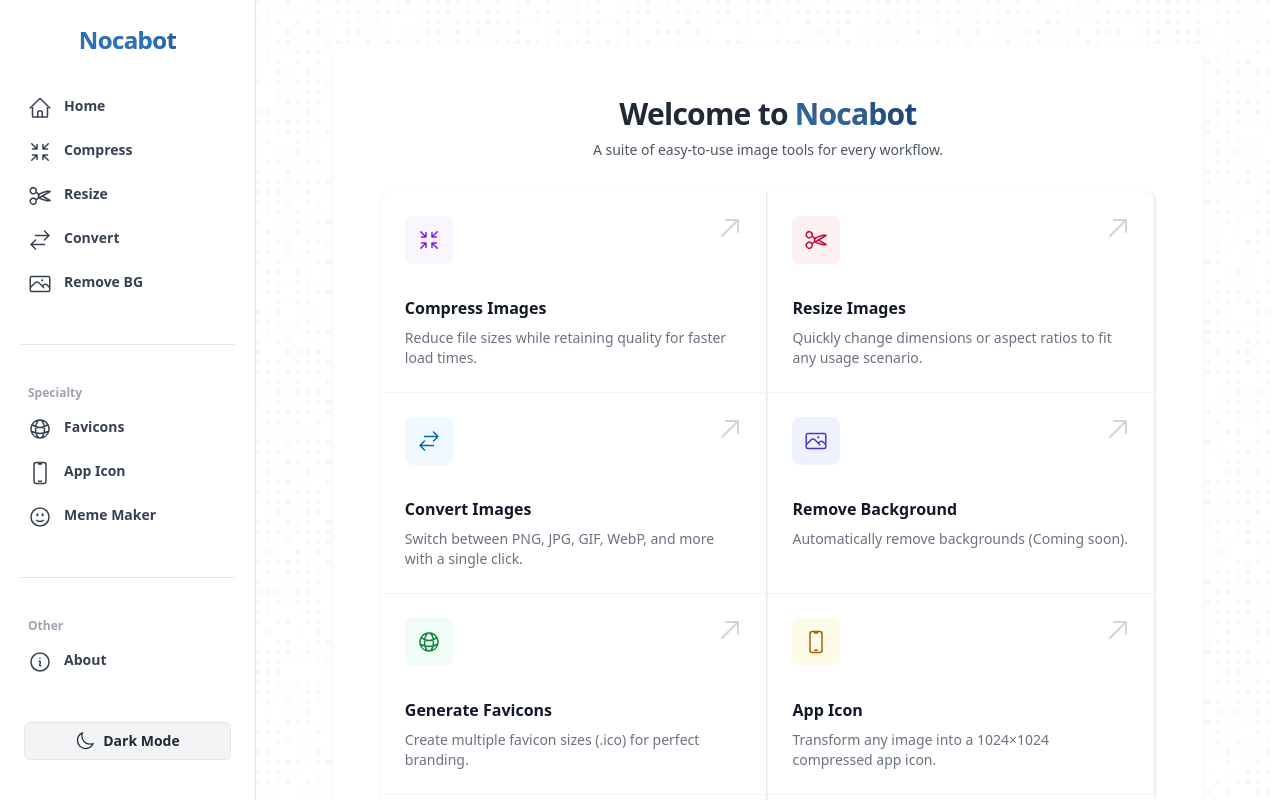
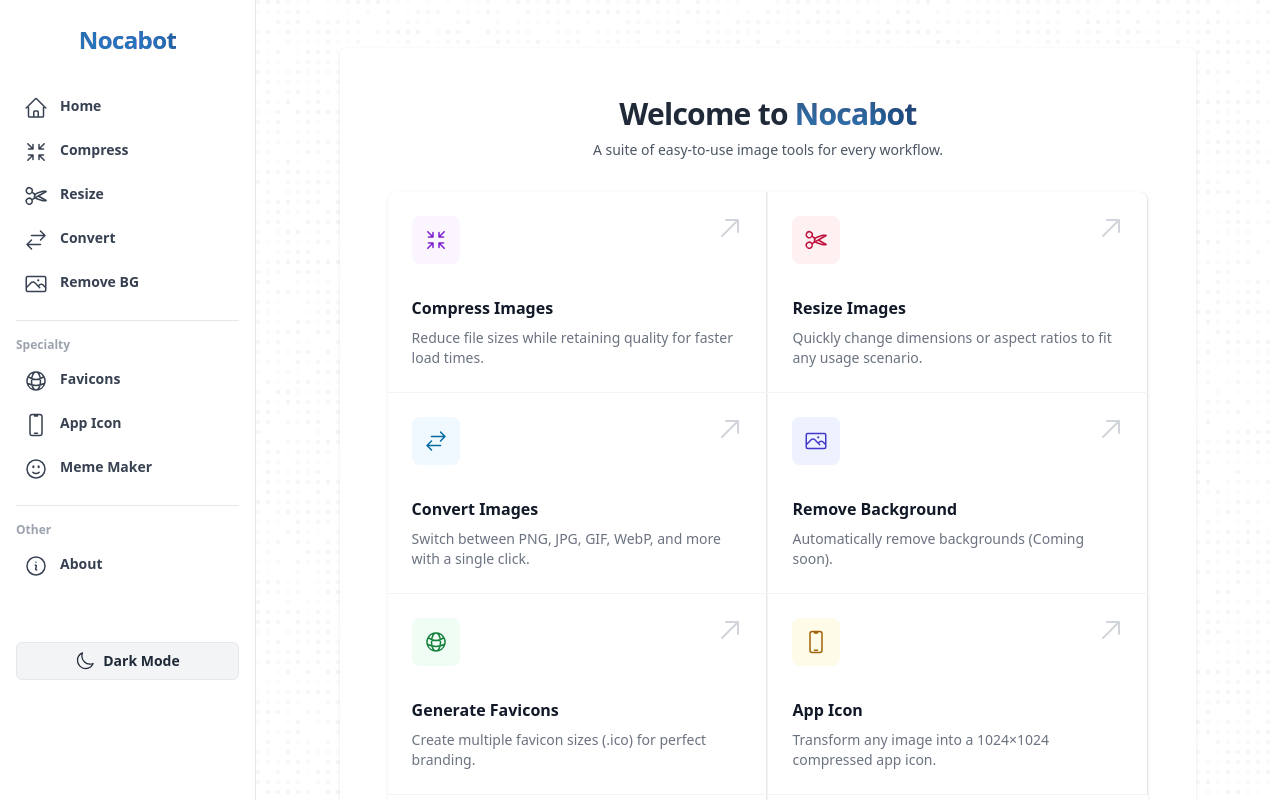
Before and after one commit to kbrycz/nocabot, a Next.js app: page / in a window 1280 px wide. Shown: the top 800 px of the page. Built offline with nearby package versions, Linux system fonts and the light colour scheme.

Commit message:
fix header

```diff
--- a/src/app/LayoutClient.js
+++ b/src/app/LayoutClient.js
@@ -3,19 +3,19 @@
 import React, { useState, useEffect } from "react";
 import Link from "next/link";
 import {
+  HomeIcon,
+  ArrowsPointingInIcon,
+  ScissorsIcon,
   ArrowsRightLeftIcon,
   PhotoIcon,
   GlobeAltIcon,
-  ScissorsIcon,
-  HomeIcon,
-  ArrowsPointingInIcon,
   DevicePhoneMobileIcon,
+  FaceSmileIcon,
+  InformationCircleIcon,
   Bars3Icon,
   XMarkIcon,
   MoonIcon,
   SunIcon,
-  InformationCircleIcon,
-  FaceSmileIcon,
 } from "@heroicons/react/24/outline";
 
 import { ImageProvider } from "@/context/ImageProvider";
@@ -43,31 +43,30 @@
   { name: "About", href: "/about", icon: <InformationCircleIcon className="h-6 w-6" /> },
 ];
 
+/** The sidebar nav content */
 function SidebarContent({ onLinkClick, darkMode, toggleDarkMode }) {
   return (
-    <nav className="relative flex flex-col h-full">
-      {/* Brand */}
-      <Link href="/" onClick={onLinkClick} className="mt-4 block text-center">
+    <div className="flex flex-col px-4 py-6">
+      {/* Brand at top */}
+      <Link href="/" onClick={onLinkClick} className="block text-center">
         <AuroraText className="text-2xl font-bold tracking-tight text-gray-800 dark:text-gray-100">
           Nocabot
         </AuroraText>
       </Link>
 
-      <ul className="mt-8 flex flex-col gap-y-6 overflow-y-auto px-1 w-full">
-        {/* Features */}
-        <li>
-          <ul className="space-y-1">
+      {/* Features section */}
+      <ul className="mt-8 space-y-1">
         {featuresNav.map((item) => (
           <li key={item.name}>
             <Link
               href={item.href}
+              onClick={onLinkClick}
               className="
                 group flex gap-x-3 rounded-md p-2 text-sm font-semibold
                 text-gray-700 dark:text-gray-200
                 hover:bg-blue-50 dark:hover:bg-gray-700
                 hover:text-blue-600 dark:hover:text-white
               "
-                  onClick={onLinkClick}
             >
               {item.icon}
               {item.name}
@@ -75,15 +74,11 @@
           </li>
         ))}
       </ul>
-        </li>
 
-        <li>
       <hr className="my-4 border-gray-200 dark:border-gray-700" />
-        </li>
 
-        {/* Specialty */}
-        <li>
-          <div className="mb-2 px-2 text-xs font-semibold text-gray-400 dark:text-gray-500">
+      {/* Specialty section */}
+      <div className="mb-2 text-xs font-semibold text-gray-400 dark:text-gray-500">
         Specialty
       </div>
       <ul className="space-y-1">
@@ -91,13 +86,13 @@
           <li key={item.name}>
             <Link
               href={item.href}
+              onClick={onLinkClick}
               className="
                 group flex gap-x-3 rounded-md p-2 text-sm font-semibold
                 text-gray-700 dark:text-gray-200
                 hover:bg-blue-50 dark:hover:bg-gray-700
                 hover:text-blue-600 dark:hover:text-white
               "
-                  onClick={onLinkClick}
             >
               {item.icon}
               {item.name}
@@ -105,15 +100,11 @@
           </li>
         ))}
       </ul>
-        </li>
 
-        <li>
       <hr className="my-4 border-gray-200 dark:border-gray-700" />
-        </li>
 
-        {/* Other */}
-        <li>
-          <div className="mb-2 px-2 text-xs font-semibold text-gray-400 dark:text-gray-500">
+      {/* Other section */}
+      <div className="mb-2 text-xs font-semibold text-gray-400 dark:text-gray-500">
         Other
       </div>
       <ul className="space-y-1">
@@ -121,13 +112,13 @@
           <li key={item.name}>
             <Link
               href={item.href}
+              onClick={onLinkClick}
               className="
                 group flex gap-x-3 rounded-md p-2 text-sm font-semibold
                 text-gray-700 dark:text-gray-200
                 hover:bg-blue-50 dark:hover:bg-gray-700
                 hover:text-blue-600 dark:hover:text-white
               "
-                  onClick={onLinkClick}
             >
               {item.icon}
               {item.name}
@@ -135,15 +126,13 @@
           </li>
         ))}
       </ul>
-        </li>
-      </ul>
 
-      {/* Dark Mode Toggle => we put an even bigger margin-top to separate */}
-      <div className="mt-10 mb-4 px-2">
+      {/* Extra spacing, then Dark Mode button */}
+      <div className="mt-8 pt-2">
         <button
           onClick={toggleDarkMode}
           className="
-            flex w-full items-center justify-center gap-2
+            mt-4 flex w-full items-center justify-center gap-2
             rounded-md border border-gray-200 dark:border-gray-700
             bg-gray-100 dark:bg-gray-800
             px-3 py-2 text-sm font-semibold
@@ -155,17 +144,18 @@
           {darkMode ? "Light Mode" : "Dark Mode"}
         </button>
       </div>
-    </nav>
+    </div>
   );
 }
 
+/** The overall layout client that includes the sidebar + mobile nav + flickering grid. */
 export default function LayoutClient({ children }) {
   const [mobileMenuOpen, setMobileMenuOpen] = useState(false);
   const [darkMode, setDarkMode] = useState(false);
   const [initialized, setInitialized] = useState(false);
 
   useEffect(() => {
-    // On mount, see if .dark is present
+    // On mount, read if .dark is present
     const isDark = document.documentElement.classList.contains("dark");
     setDarkMode(isDark);
     setInitialized(true);
@@ -182,13 +172,22 @@
     localStorage.setItem("nocabotDarkMode", nextVal ? "true" : "false");
   };
 
-  if (!initialized) return null;
+  if (!initialized) {
+    // Avoid hydration mismatch by not rendering until we've read localStorage
+    return null;
+  }
 
   return (
     <ImageProvider>
-      <div className="relative flex h-screen w-screen overflow-hidden text-gray-800 dark:text-gray-200">
-        {/* Desktop sidebar */}
-        <aside className="hidden md:flex md:flex-col w-64 h-full border-r border-gray-200 dark:border-gray-700 bg-white dark:bg-gray-900 px-4 py-2">
+      {/*
+        Use min-h-screen so the entire page can grow as needed,
+        removing the separate scroll for the sidebar.
+      */}
+      <div className="min-h-screen w-full flex flex-col text-gray-800 dark:text-gray-200">
+        {/* Top area is a flex row: sidebar on the left, main area on the right */}
+        <div className="flex-1 flex flex-row">
+          {/* DESKTOP SIDEBAR (hidden on mobile) */}
+          <aside className="hidden md:block md:w-64 md:flex-shrink-0 md:bg-white md:dark:bg-gray-900 md:border-r md:border-gray-200 md:dark:border-gray-700">
             <SidebarContent
               onLinkClick={() => {}}
               darkMode={darkMode}
@@ -196,10 +195,10 @@
             />
           </aside>
 
-        {/* The main area with flickering grid behind an overlay that drastically reduces opacity */}
-        <div className="relative flex-1 flex flex-col">
-          <div className="absolute inset-0 -z-10 pointer-events-none">
-            {/* Extra-lower overall opacity */}
+          {/* MAIN AREA with flickering grid behind */}
+          <div className="relative flex-1 bg-transparent">
+            {/* Flickering grid as background */}
+            <div className="pointer-events-none absolute inset-0 -z-10">
               <div className="w-full h-full opacity-20">
                 <FlickeringGrid
                   className="w-full h-full"
@@ -212,7 +211,7 @@
               </div>
             </div>
 
-          {/* Mobile top bar */}
+            {/* MOBILE TOP BAR (keep border here) */}
             <div className="md:hidden flex items-center justify-between px-4 py-3 border-b border-gray-200 dark:border-gray-700 bg-white dark:bg-gray-900">
               <button
                 onClick={() => setMobileMenuOpen(true)}
@@ -227,9 +226,10 @@
               </Link>
             </div>
 
-          {/* Main scroll area */}
-          <div className="flex-1 overflow-auto pt-2 pb-24">
+            {/* MAIN CONTENT SCROLLS */}
+            <div className="p-2 min-h-[calc(100vh-4rem)] w-[90%] mx-auto md:w-full">
               {children}
+            </div>
           </div>
         </div>
 
@@ -241,8 +241,12 @@
               className="absolute inset-0 bg-black/50"
               onClick={() => setMobileMenuOpen(false)}
             />
-            <div className="relative w-64 h-full bg-white dark:bg-gray-900 border-r border-gray-200 dark:border-gray-700 flex flex-col">
-              <div className="flex items-center justify-between p-4 border-b border-gray-200 dark:border-gray-700">
+            <div className="relative w-64 bg-white dark:bg-gray-900 border-r border-gray-200 dark:border-gray-700 flex flex-col">
+              {/*
+                Remove the border-b here so we don't get an extra line
+                under "Nocabot" in the open sidebar.
+              */}
+              <div className="flex items-center justify-between p-4">
                 <button
                   onClick={() => setMobileMenuOpen(false)}
                   className="text-gray-700 dark:text-gray-200 hover:text-gray-900 dark:hover:text-gray-50"
@@ -250,7 +254,7 @@
                   <XMarkIcon className="h-6 w-6" />
                 </button>
               </div>
-              <div className="flex-1 overflow-y-auto pb-24 px-4 py-2">
+              <div className="flex-1">
                 <SidebarContent
                   onLinkClick={() => setMobileMenuOpen(false)}
                   darkMode={darkMode}
--- a/src/app/layout.js
+++ b/src/app/layout.js
@@ -1,5 +1,5 @@
 import "./globals.css";
-import LayoutClient from "./LayoutClient"; // "use client" component
+import LayoutClient from "./LayoutClient";
 
 export const metadata = {
   title: "Nocabot – The Ultimate Image Tool Suite",
--- a/src/app/page.js
+++ b/src/app/page.js
@@ -9,19 +9,14 @@
   PhotoIcon,
   GlobeAltIcon,
   DevicePhoneMobileIcon,
-  FaceSmileIcon, // new for Meme Maker
-  InformationCircleIcon, // new for About
+  FaceSmileIcon,
+  InformationCircleIcon,
 } from "@heroicons/react/24/outline";
 
 function classNames(...classes) {
   return classes.filter(Boolean).join(" ");
 }
 
-/**
- * Updated actions array:
- * - Meme Maker => "Meme Maker (Coming Soon)"
- * - About => brand-new item with i icon
- */
 const actions = [
   {
     title: "Compress Images",
@@ -133,8 +128,8 @@
                 ? "rounded-bl-lg rounded-br-lg sm:rounded-bl-none"
                 : "",
               "group relative bg-white dark:bg-gray-800 p-6 " +
-              "focus-within:ring-2 focus-within:ring-inset focus-within:ring-indigo-500 " +
-              "border-b last:border-none border-gray-200 dark:border-gray-700 sm:border-b-0 sm:border-r"
+                "focus-within:ring-2 focus-within:ring-inset focus-within:ring-indigo-500 " +
+                "border-b last:border-none border-gray-200 dark:border-gray-700 sm:border-b-0 sm:border-r"
             )}
           >
             <div>
```
Lines whose indentation alone changed are shown as unchanged.
